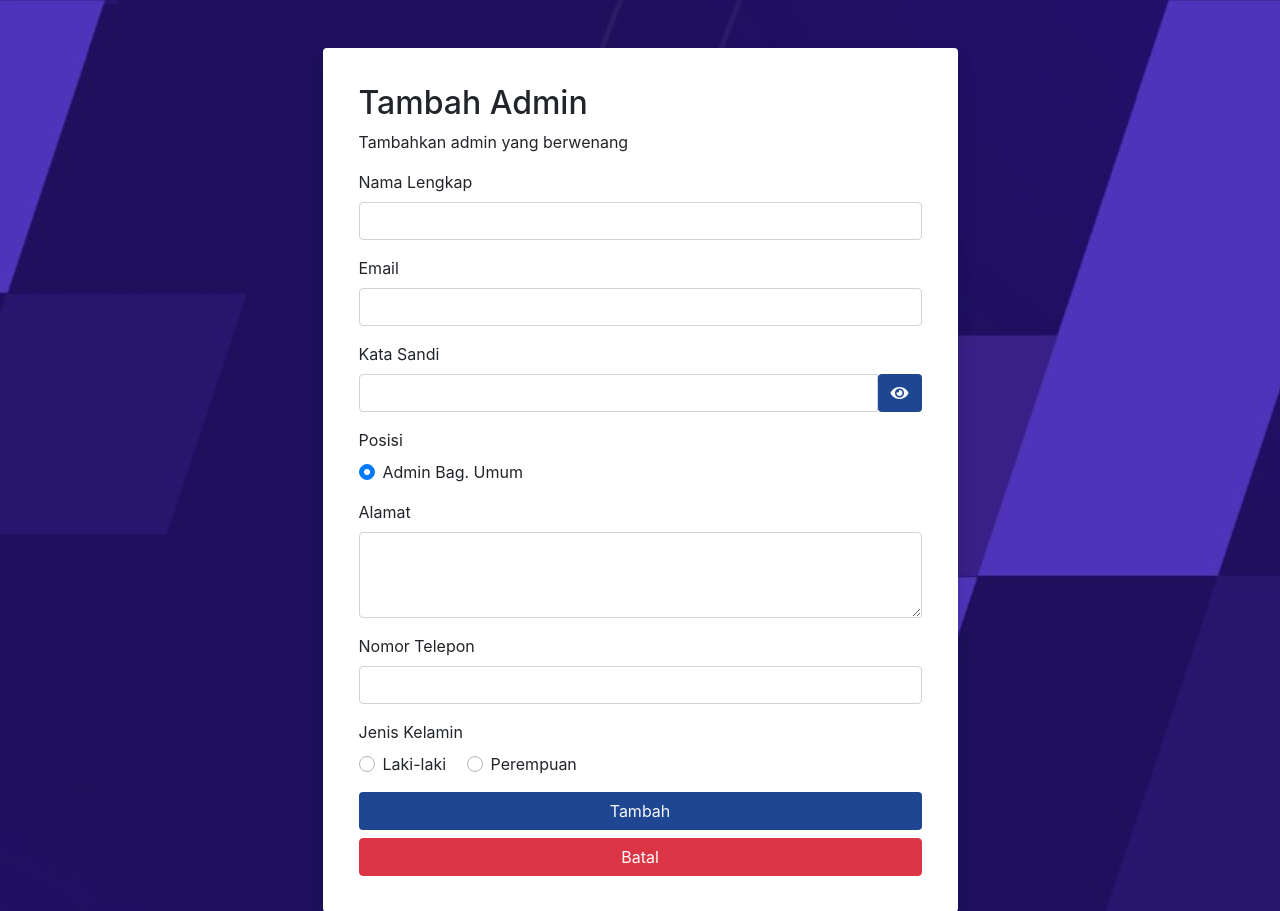
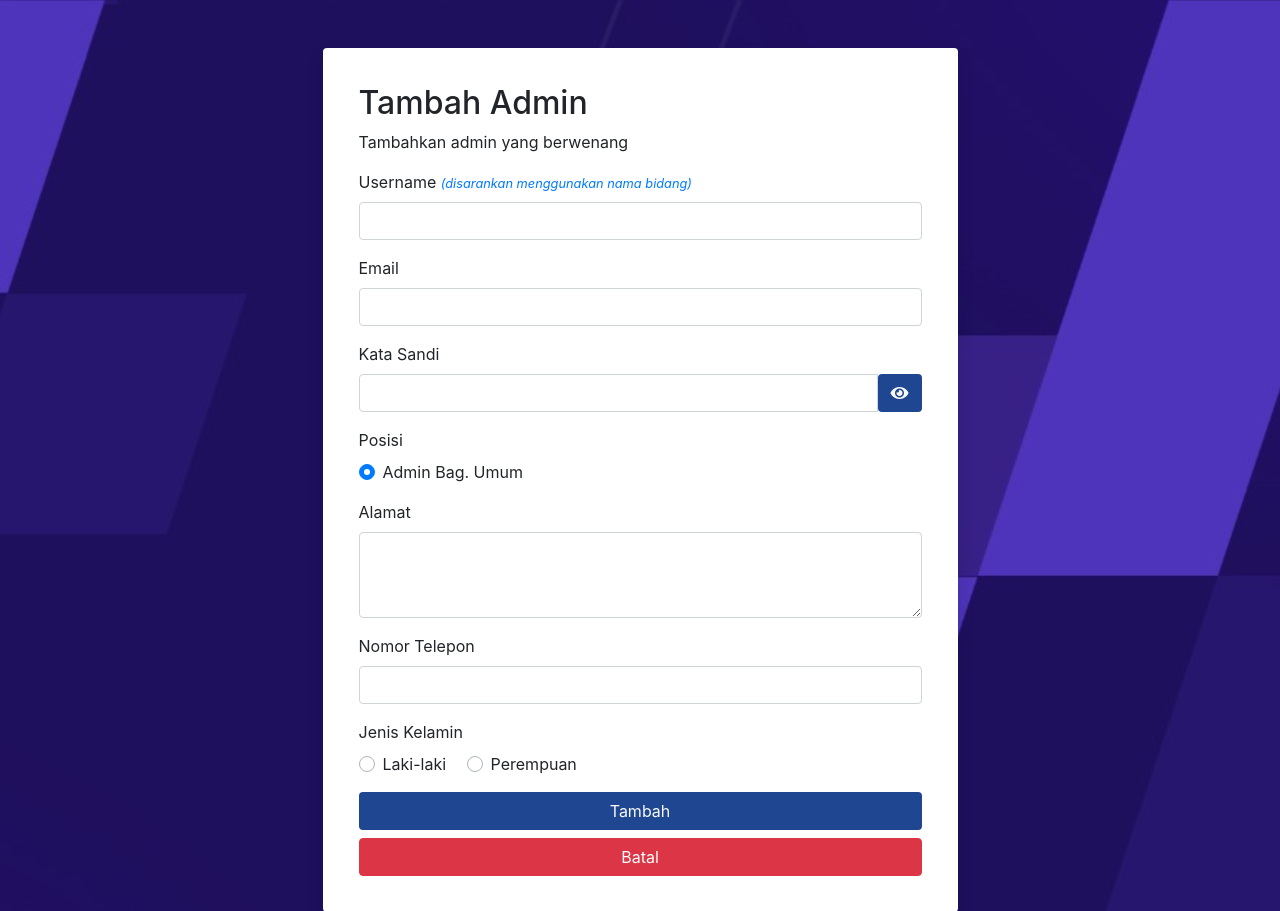
Before and after one commit to reynlldi/E-Rapat, a PHP site: page /tcpdf/index.php?p=tambahAdmin in a window 1280 px wide. Shown: the top 911 px of the page. Run offline with PHP 8.4, Linux system fonts and the light colour scheme; some libraries are stand-ins or nearby versions.

Commit message:
memperbaiki form

```diff
--- a/pages/tambahAdmin.php
+++ b/pages/tambahAdmin.php
@@ -61,7 +61,8 @@
 
                 <!-- Full Name -->
                 <div class="form-group">
-                  <label for="fullName">Nama Lengkap</label>
+                  <label for="fullName">Username <small class="text-primary"><i>(disarankan menggunakan nama
+                        bidang)</i></small></label>
                   <input type="text" class="form-control" name="fullname" id="fullName">
                 </div>
 
```
